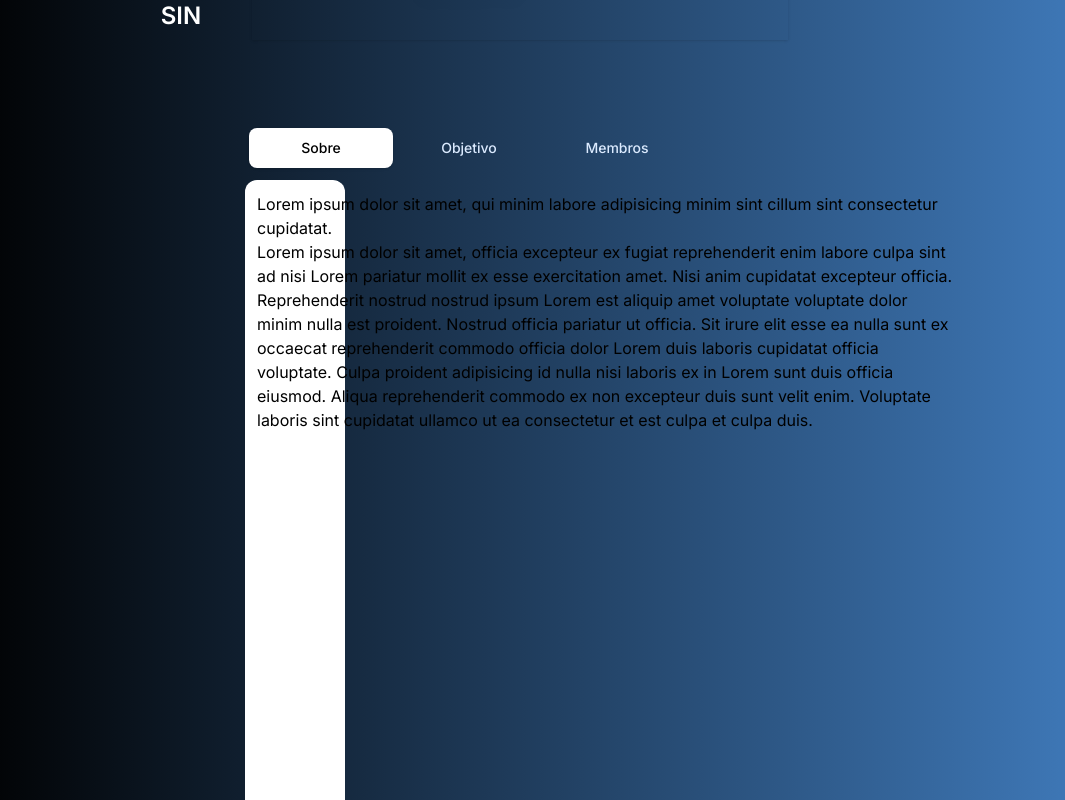
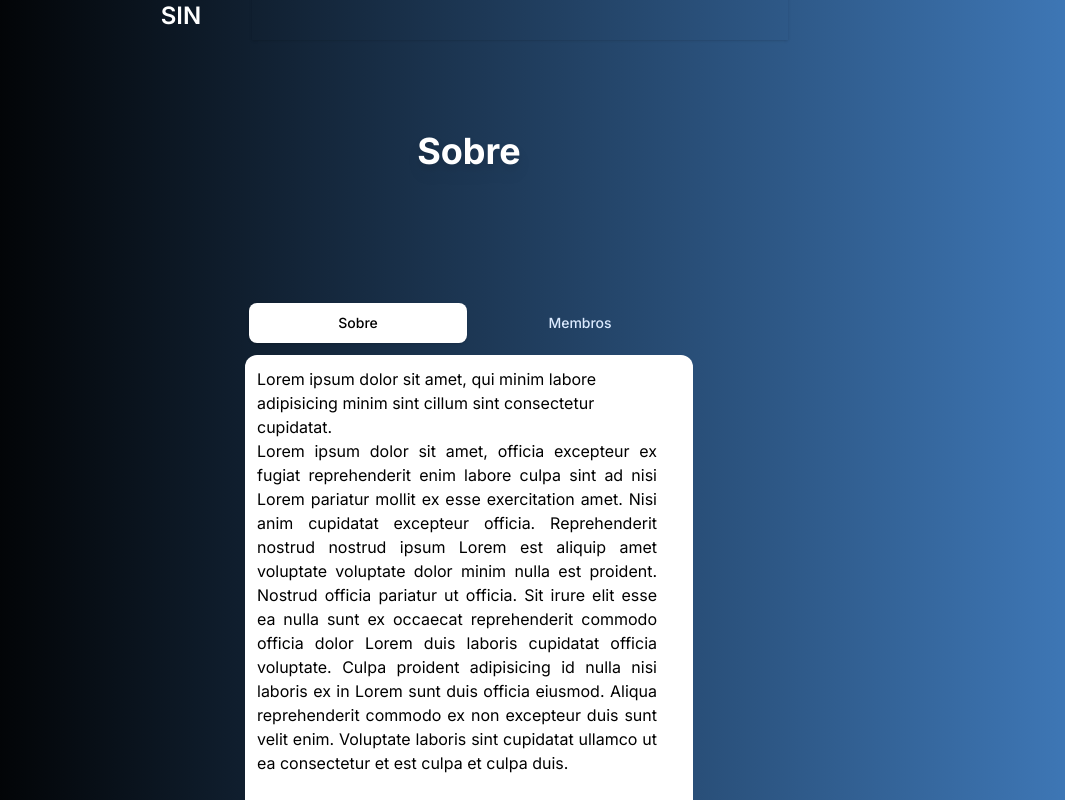
Before and after one commit to websterramos/dacomp, a Next.js app: page / in a window 1280 px wide. Shown: the part 1060-1860 px from the top of the page, without its empty margins (171-1236 px from the left). Built offline with nearby package versions, Linux system fonts and the light colour scheme.

Commit message:
atualizando o tipo member

```diff
--- a/src/components/About.tsx
+++ b/src/components/About.tsx
@@ -27,22 +27,10 @@ const AboutChild = () => {
       content: string;
     };
 
-    Objetivo: {
-      title: string;
-      content: string;
-    };
-
     Membros: Member[];
   }>({
 
     Sobre: {
-      id: 0,
-      title: 'Lorem ipsum dolor sit amet, qui minim labore adipisicing minim sint cillum sint consectetur cupidatat.',
-      content: 'Lorem ipsum dolor sit amet, officia excepteur ex fugiat reprehenderit enim labore culpa sint ad nisi Lorem pariatur mollit ex esse exercitation amet. Nisi anim cupidatat excepteur officia. Reprehenderit nostrud nostrud ipsum Lorem est aliquip amet voluptate voluptate dolor minim nulla est proident. Nostrud officia pariatur ut officia. Sit irure elit esse ea nulla sunt ex occaecat reprehenderit commodo officia dolor Lorem duis laboris cupidatat officia voluptate. Culpa proident adipisicing id nulla nisi laboris ex in Lorem sunt duis officia eiusmod. Aliqua reprehenderit commodo ex non excepteur duis sunt velit enim. Voluptate laboris sint cupidatat ullamco ut ea consectetur et est culpa et culpa duis.'
-    },
-
-    Objetivo: {
-      id: 1,
       title: 'Lorem ipsum dolor sit amet, qui minim labore adipisicing minim sint cillum sint consectetur cupidatat.',
       content: 'Lorem ipsum dolor sit amet, officia excepteur ex fugiat reprehenderit enim labore culpa sint ad nisi Lorem pariatur mollit ex esse exercitation amet. Nisi anim cupidatat excepteur officia. Reprehenderit nostrud nostrud ipsum Lorem est aliquip amet voluptate voluptate dolor minim nulla est proident. Nostrud officia pariatur ut officia. Sit irure elit esse ea nulla sunt ex occaecat reprehenderit commodo officia dolor Lorem duis laboris cupidatat officia voluptate. Culpa proident adipisicing id nulla nisi laboris ex in Lorem sunt duis officia eiusmod. Aliqua reprehenderit commodo ex non excepteur duis sunt velit enim. Voluptate laboris sint cupidatat ullamco ut ea consectetur et est culpa et culpa duis.'
     },
@@ -51,6 +39,7 @@ const AboutChild = () => {
       id: 0,
       name: 'Ana',
       course: 'CCO',
+      position: 'Diretora',
       phrase: 'nada me faltara',
       photo: '/membros/Ana.jpg',
       link: '#'
@@ -60,6 +49,7 @@ const AboutChild = () => {
       id: 1,
       name: 'Theo',
       course: 'SIN',
+      position: 'Marketing',
       phrase: 'nada me faltara',
       photo: '/membros/Theo.jpg',
       link: '#'
@@ -67,8 +57,9 @@ const AboutChild = () => {
 
       {
       id: 2,
-      name: 'Enzo',
+      name: 'Mario',
       course: 'ECO',
+      position: 'Sla',
       phrase: 'nada me faltara',
       photo: '/membros/Theo.jpg',
       link: '#'
@@ -98,7 +89,6 @@ const AboutChild = () => {
         </Tab.List>
 
         <Tab.Panels className='mt-2'>
-          <div className='grid grid-cols-4 gap-4'>
           {Object.values(dacomp).map((topic, idx) => (
 
             <Tab.Panel
@@ -108,22 +98,23 @@ const AboutChild = () => {
                 'ring-white ring-opacity-60 ring-offset-2 ring-offset-blue-400 focus:outline-none focus:ring-2'
               )}
             >
-              <div className="h-screen w-[700px] flex flex-wrap">
+              <div className="h-[450px] w-[700px] flex flex-wrap">
               {Array.isArray(topic) ? (
                 topic.map((member) => (
-                <MemberCard key={member.id} member={member} />
+                <div className=''>
+                  <MemberCard key={member.id} member={member} />
+                </div>
                 ))
               ) : (
-                <div>
+                <div className='max-w-[400px] overflow-x-auto'>
                   <h1>{topic.title}</h1>
-                  <p>{topic.content}</p>
+                  <p className="text-justify">{topic.content}</p>
                 </div>
 
               )}
               </div>
             </Tab.Panel>
           ))}
-          </div>
         </Tab.Panels>
       </Tab.Group>
     </div>
--- a/src/components/MemberCard.tsx
+++ b/src/components/MemberCard.tsx
@@ -7,6 +7,7 @@ export type Member = {
   photo: string;
   name: string;
   course: string;
+  position: string;
   link: string;
   phrase: string;
 };
@@ -22,7 +23,7 @@ const MemberCard: React.FC<{ member: Member }> = ({ member }) => {
   const borderColor = courseColors[course];
 
   return (
-    <div className={`p-4 bg-white rounded-lg shadow-md hover:ring-1 overflow-hidden hover:${borderColor} max-h-[11rem] hover:scale-105`}>
+    <div className={`p-4 bg-white rounded-lg shadow-md ${borderColor} max-h-[11rem] hover:scale-105`}>
       <a href={link} target="_blank" rel="noopener noreferrer">
         <img
           src={photo}
```
